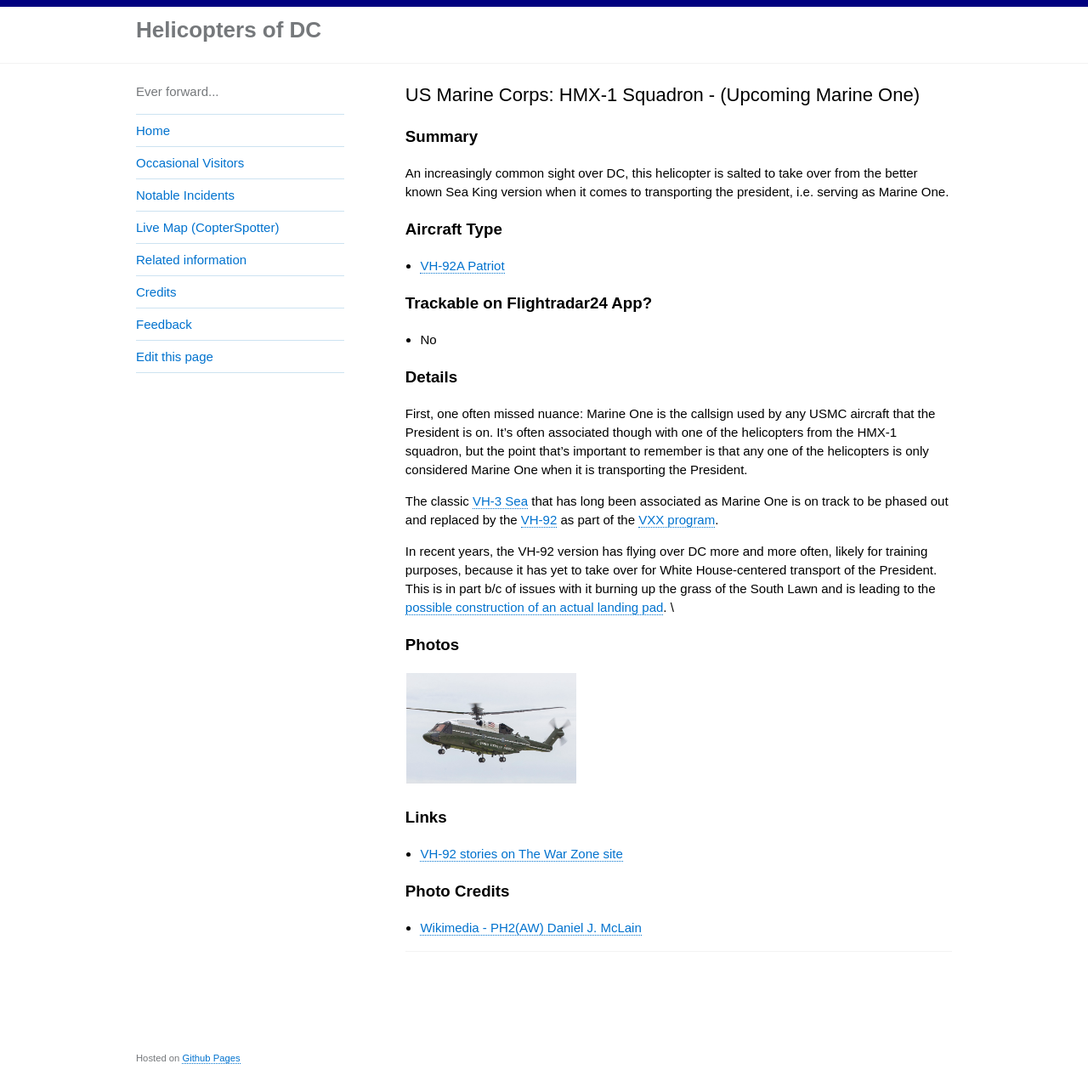
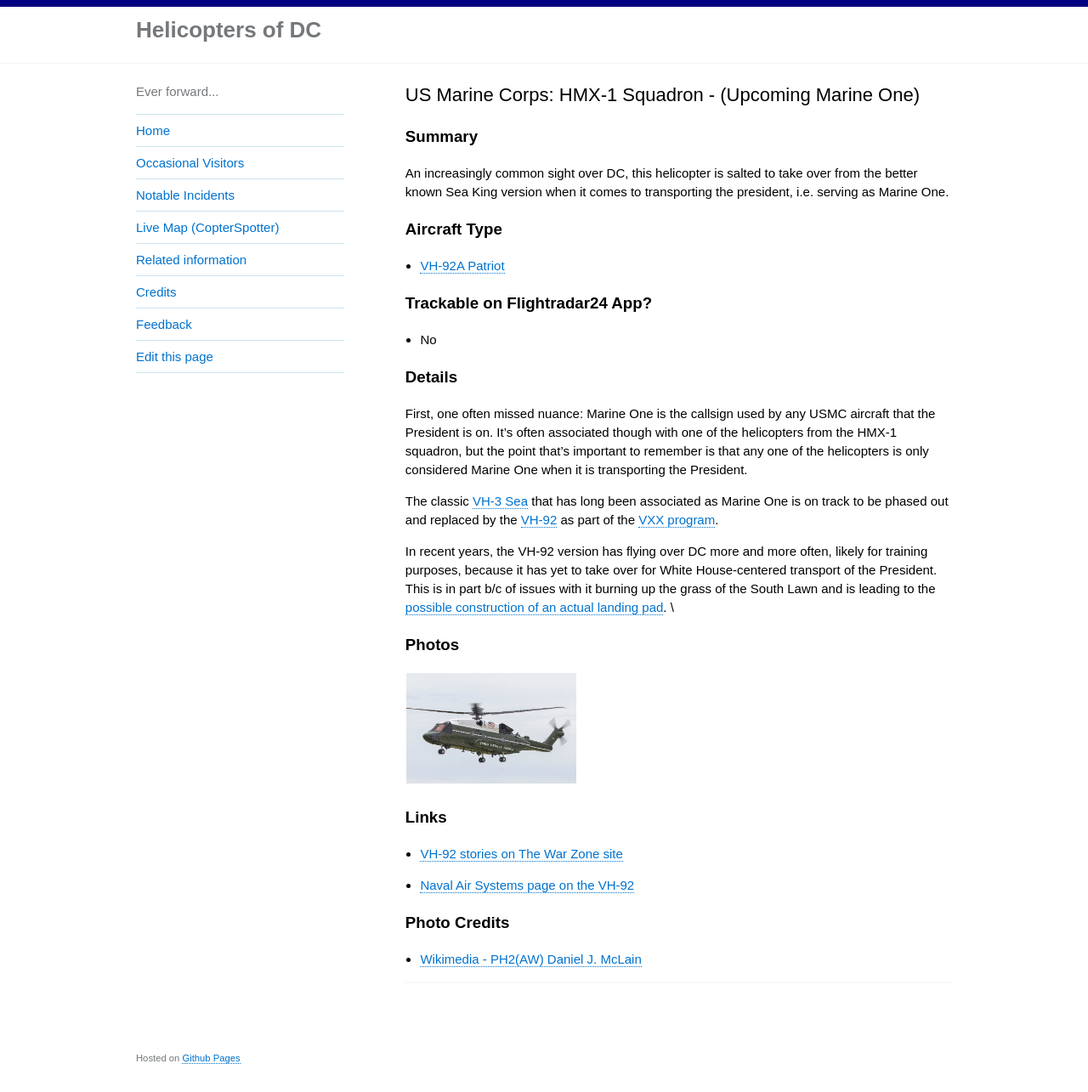
Before and after one commit to gbinal/dc-helicopters, a Jekyll site: the page built from _helicopters/11-us-marine-corps-hmx-1-squadron-vh-92.md, in a window 1280 px wide and 1285 px high. Shown: the whole window at 85% size. Built offline with Jekyll 4.4.1, drawn with Linux system fonts in a browser that asks for light colours.

Commit message:
Update 11-us-marine-corps-hmx-1-squadron-vh-92.md

```diff
--- a/_helicopters/11-us-marine-corps-hmx-1-squadron-vh-92.md
+++ b/_helicopters/11-us-marine-corps-hmx-1-squadron-vh-92.md
@@ -33,6 +33,7 @@ In recent years, the VH-92 version has flying over DC more and more often, likel
 
 ### Links
 * [VH-92 stories on The War Zone site](https://www.twz.com/category/vh-92)
+* [Naval Air Systems page on the VH-92](https://www.navair.navy.mil/product/VH-92A-Patriot)
 
 ### Photo Credits
 * [Wikimedia - PH2(AW) Daniel J. McLain](https://en.wikipedia.org/wiki/Marine_One#/media/File:VH-3D_Marine_One_over_Washington_DC_May_2005.jpg)
```
